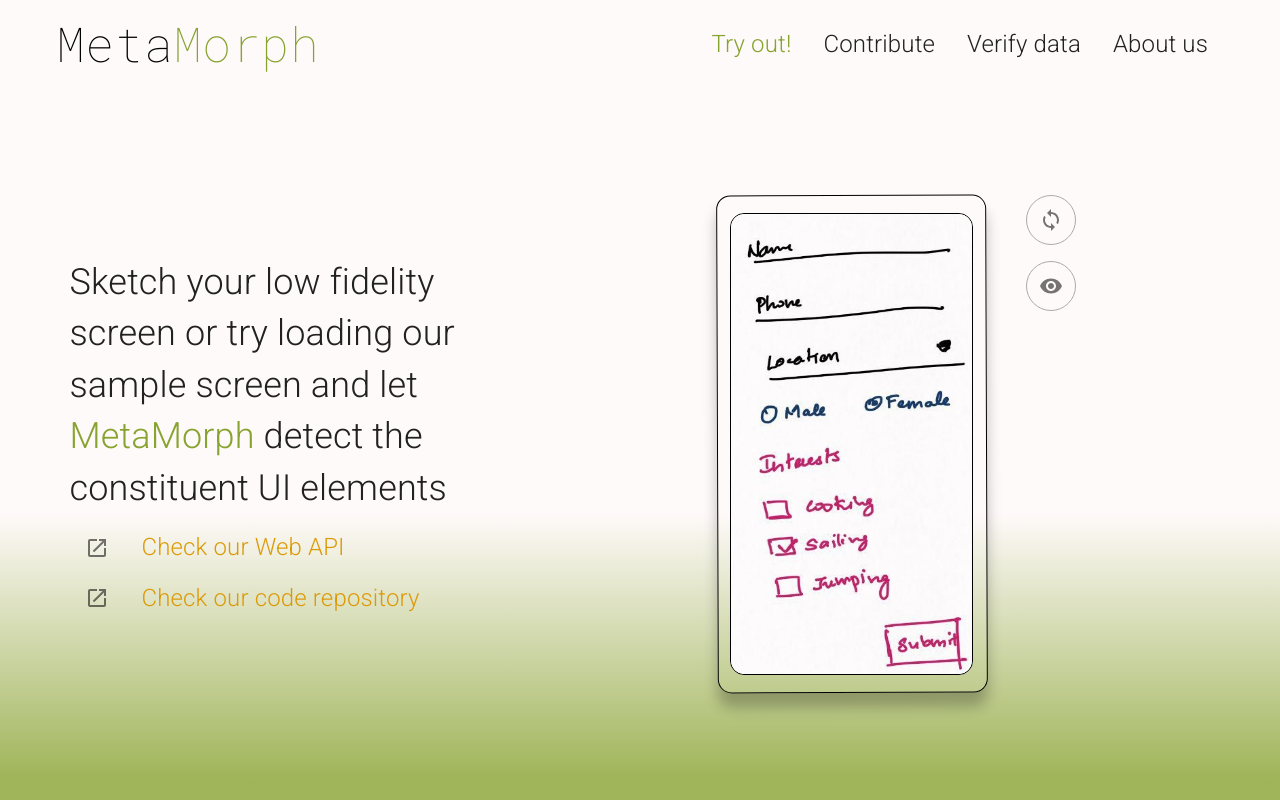
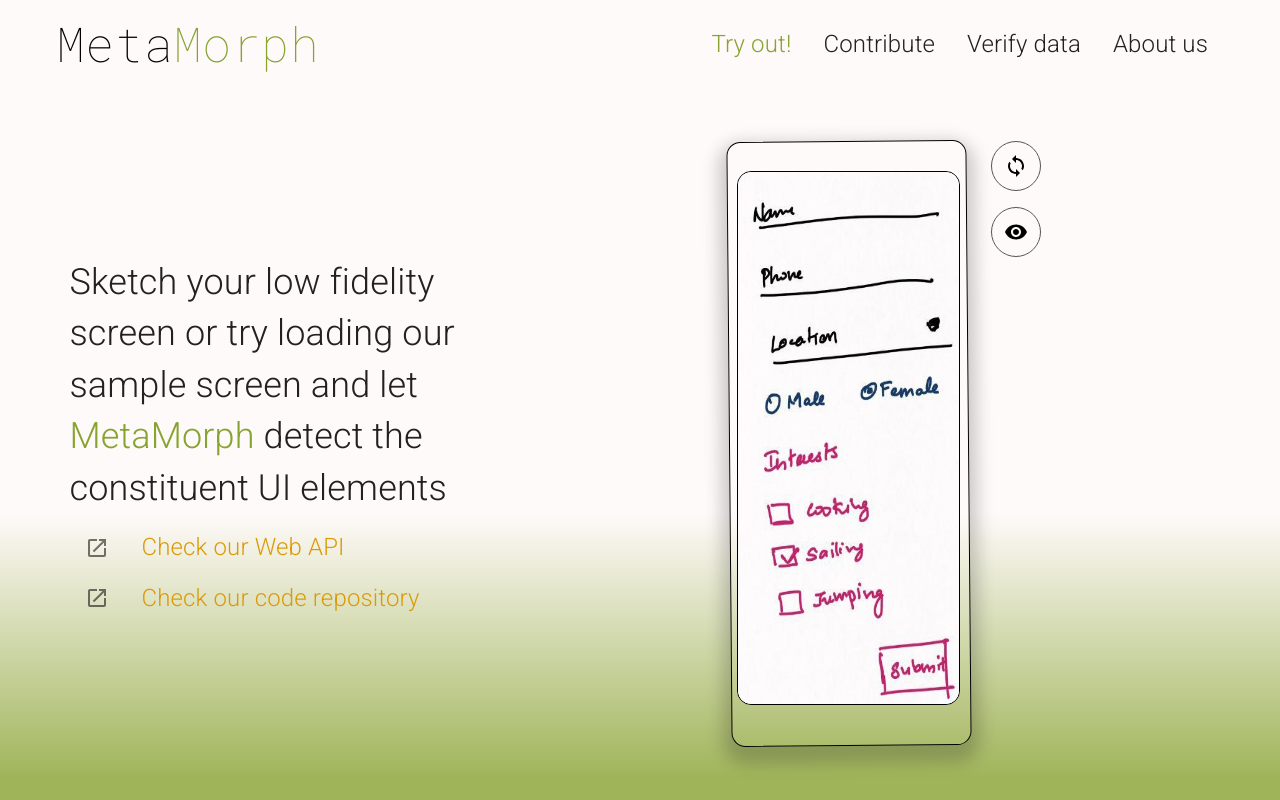
Before and after one commit to vinothpandian/metamorph-gui, a React (Create React App) app: page /try-it-out in a window 1280 px wide. Built offline with nearby package versions, Linux system fonts and the light colour scheme.

Commit message:
update try it out

```diff
--- a/src/screens/TryItOut/index.jsx
+++ b/src/screens/TryItOut/index.jsx
@@ -6,7 +6,6 @@
 import RemoveRedEyeIcon from "@material-ui/icons/RemoveRedEye";
 import clsx from "clsx";
 import { green } from "@material-ui/core/colors";
-import Axios from "axios";
 import domToImage from "dom-to-image";
 import SectionContainer from "../../components/SectionContainer";
 import Information from "../../components/Information";
@@ -22,7 +21,7 @@
     height: "100%",
     width: "100%",
     display: "grid",
-    gridTemplateColumns: "1fr 1.5fr 0.5fr 1fr",
+    gridTemplateColumns: "1fr 1.25fr 0.5fr 1fr",
     gridTemplateRows: "1fr",
     [theme.breakpoints.down("sm")]: {
       gridTemplateColumns: "1fr 2fr 1fr 1fr"
@@ -45,27 +44,28 @@
     alignItems: "center"
   },
   iconButton: {
+    color: "black",
     fontSize: "0.25rem",
-    border: "1px solid #aaa"
+    border: "1px solid #555"
   },
   shadow: {
-    boxShadow: "0px 0.875rem 0.875rem rgba(0,0,0,0.25)"
+    boxShadow: "0px 0.5625rem 1.0625rem 0.5rem  rgba(0,0,0,0.20)"
   },
   image: {
     borderRadius: "0.875rem",
-    width: "100%",
-    height: "auto"
+    maxWidth: "100%",
+    maxHeight: "100%"
   },
   wrapper: {
     position: "relative"
   },
   buttonSuccess: {
     "&:disabled": {
-      backgroundColor: green[300]
+      backgroundColor: "#9FB559"
     }
   },
   buttonProgress: {
-    color: green[500],
+    color: "#9FB559",
     position: "absolute",
     top: 4,
     left: 4
@@ -128,15 +128,17 @@
     formData.append("image", fileData);
     formData.append("minimum_probability", minimumProbability);
 
-    const results = await Axios.post(process.env.REACT_APP_URL, formData, {
-      headers: {
-        "Content-Type": "multipart/form-data"
-      }
-    })
-      .then(response => response.data)
-      .catch(err => {
-        throw err;
+    let results = [];
+    try {
+      const response = await fetch(process.env.REACT_APP_URL, {
+        method: "POST",
+        body: formData
       });
+
+      results = await response.json();
+    } catch (error) {
+      console.error(error.message);
+    }
 
     const imageRect = imageRef.current.getBoundingClientRect();
     const boxRect = boxRef.current.getBoundingClientRect();
@@ -186,18 +188,19 @@
               <Box
                 position="absolute"
                 border="1px solid #000"
-                height={["70%", "50%", "50%", "70%"]}
+                height={["85%", "75%", "75%", "85%"]}
                 width="100%"
                 borderRadius="0.875rem"
-                style={{ transform: "rotate(-0.2deg)" }}
+                style={{ transform: "rotate(-0.5deg)" }}
                 className={styles.shadow}
               />
               <Box
                 position="absolute"
                 border="1px solid #000"
-                height={["65%", "45%", "45%", "65%"]}
-                m={-0.25}
-                width="90%"
+                height={["75%", "65%", "65%", "75%"]}
+                m={-0.1}
+                mt={[-0.8, -1.5]}
+                width="93%"
                 borderRadius="0.875rem"
                 bgcolor="white"
                 display="flex"
@@ -216,12 +219,12 @@
             <Box className={styles.buttonArea}>
               <Box
                 position="absolute"
-                height={["70%", "50%", "50%", "70%"]}
+                height={["85%", "75%", "75%", "85%"]}
                 width="100%"
               >
-                <Grid container justify="flex-end" spacing={2}>
+                <Grid container justify="center" spacing={2}>
                   <Grid item>
-                    <Tooltip title="Load a sample">
+                    <Tooltip title="Load a sample" placement="right">
                       <IconButton
                         onClick={loadNextImage}
                         className={styles.iconButton}
@@ -231,7 +234,7 @@
                     </Tooltip>
                   </Grid>
                   <Grid item className={styles.wrapper}>
-                    <Tooltip title="Detect">
+                    <Tooltip title="Detect" placement="right">
                       <IconButton
                         className={`${buttonClassname} ${styles.iconButton}`}
                         disabled={loading || success}
```
